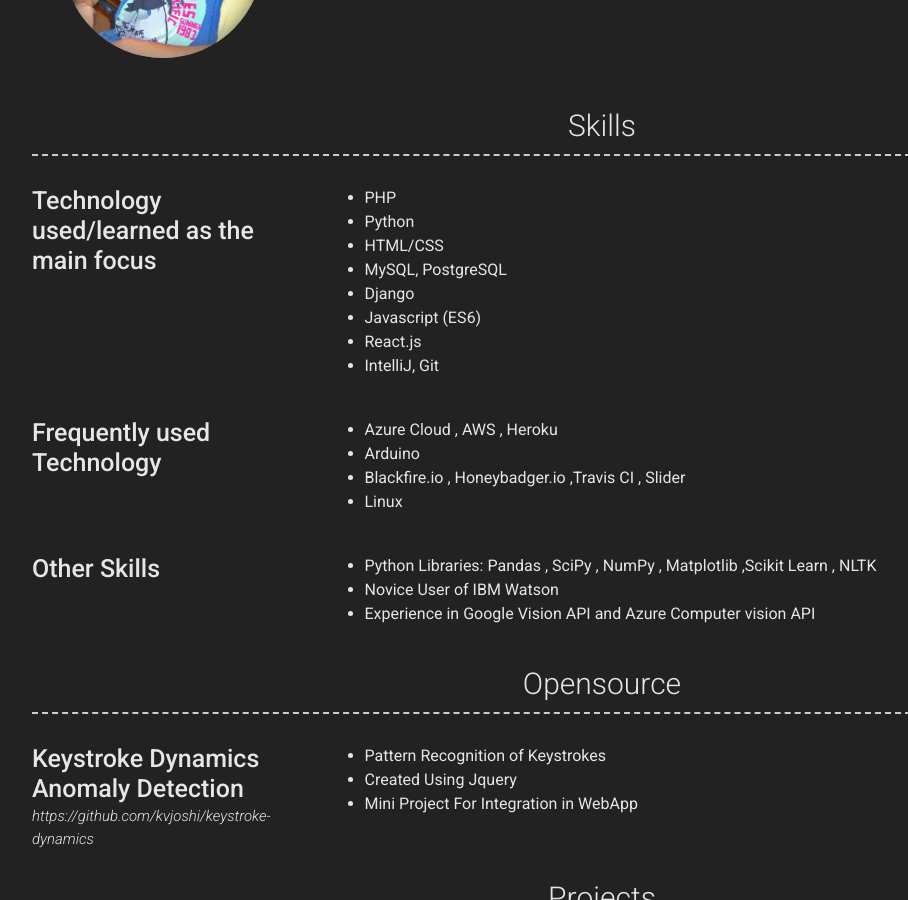
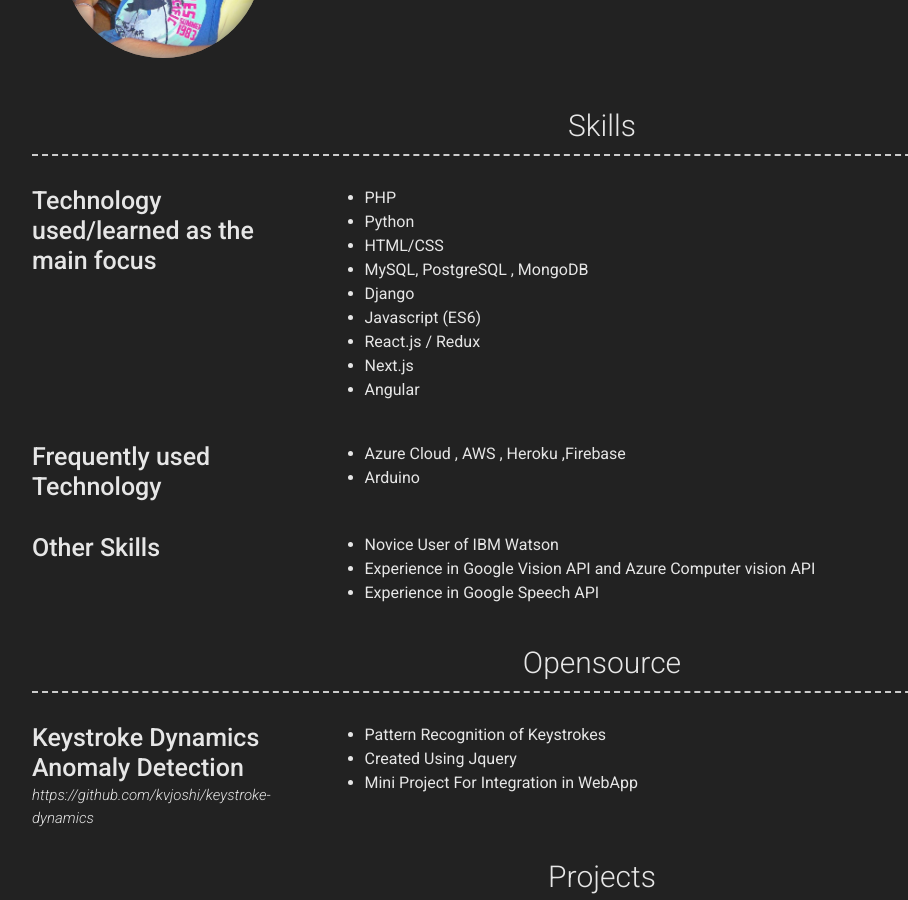
Before and after one commit to kvjoshi/kvjoshi.github.io, a Jekyll site: the page built from index.md, in a window 1280 px wide and 900 px high, scrolled down 471 px. Shown: the whole window, without its empty margins (38-946 px from the left). Built offline with Jekyll 4.4.1, drawn with Linux system fonts in a browser that asks for light colours; nearby versions of some CDN libraries.

Commit message:
Update skills.yml

```diff
--- a/_data/skills.yml
+++ b/_data/skills.yml
@@ -4,22 +4,22 @@
     * PHP
     * Python
     * HTML/CSS
-    * MySQL, PostgreSQL
+    * MySQL, PostgreSQL , MongoDB
     * Django
     * Javascript (ES6)
-    * React.js
-    * IntelliJ, Git
+    * React.js / Redux
+    * Next.js
+    * Angular
 
 - layout: left
   name: Frequently used Technology
   description: | # this will include new lines to allow paragraphs
-    * Azure Cloud , AWS , Heroku
+    * Azure Cloud , AWS , Heroku ,Firebase
     * Arduino
-    * Blackfire.io , Honeybadger.io ,Travis CI , Slider
-    * Linux
 - layout: left
   name: Other Skills
-  description: | # this will include new lines to allow paragraphs
-    * Python Libraries: Pandas , SciPy , NumPy , Matplotlib ,Scikit Learn , NLTK
+  description: | # this will include new lines to allow paragraphs / Python Libraries: Pandas , SciPy , NumPy , Matplotlib ,Scikit Learn , NLTK
+
     * Novice User of IBM Watson
     * Experience in Google Vision API and Azure Computer vision API
+    * Experience in Google Speech API
```
